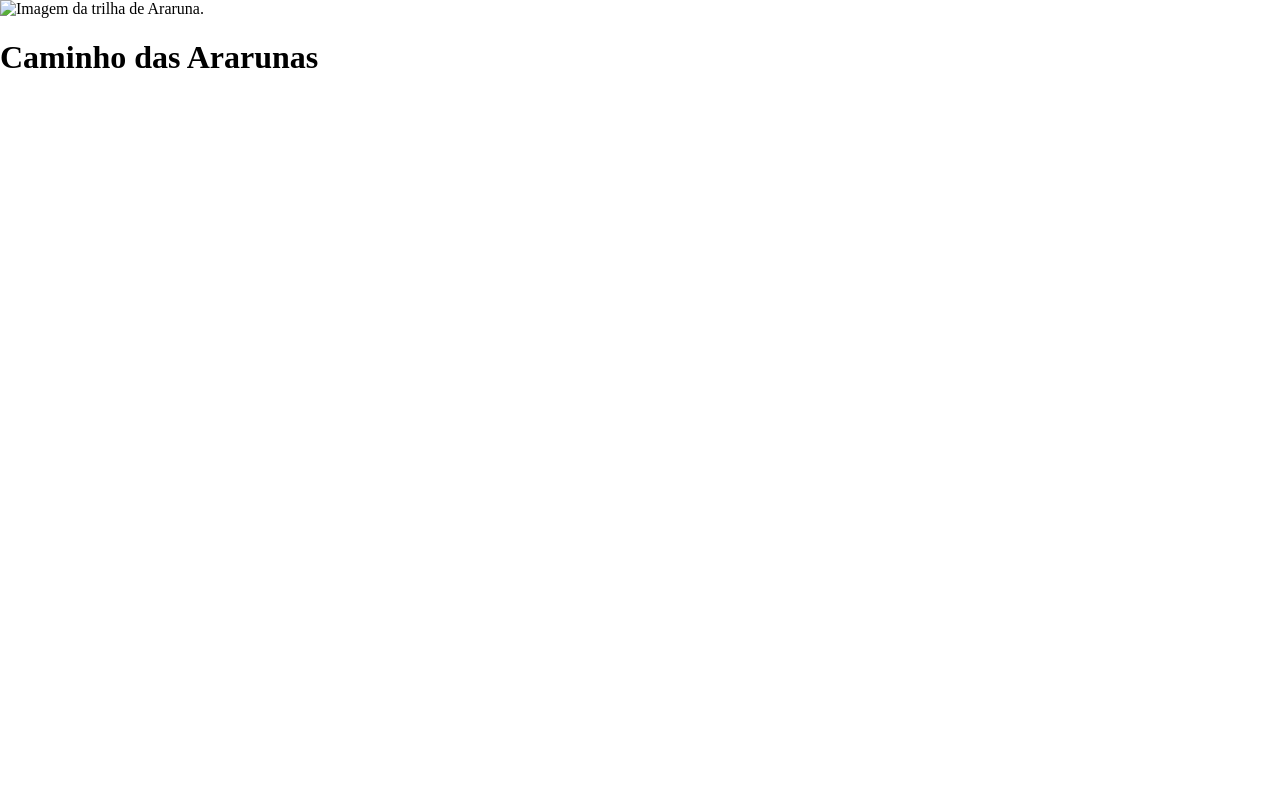
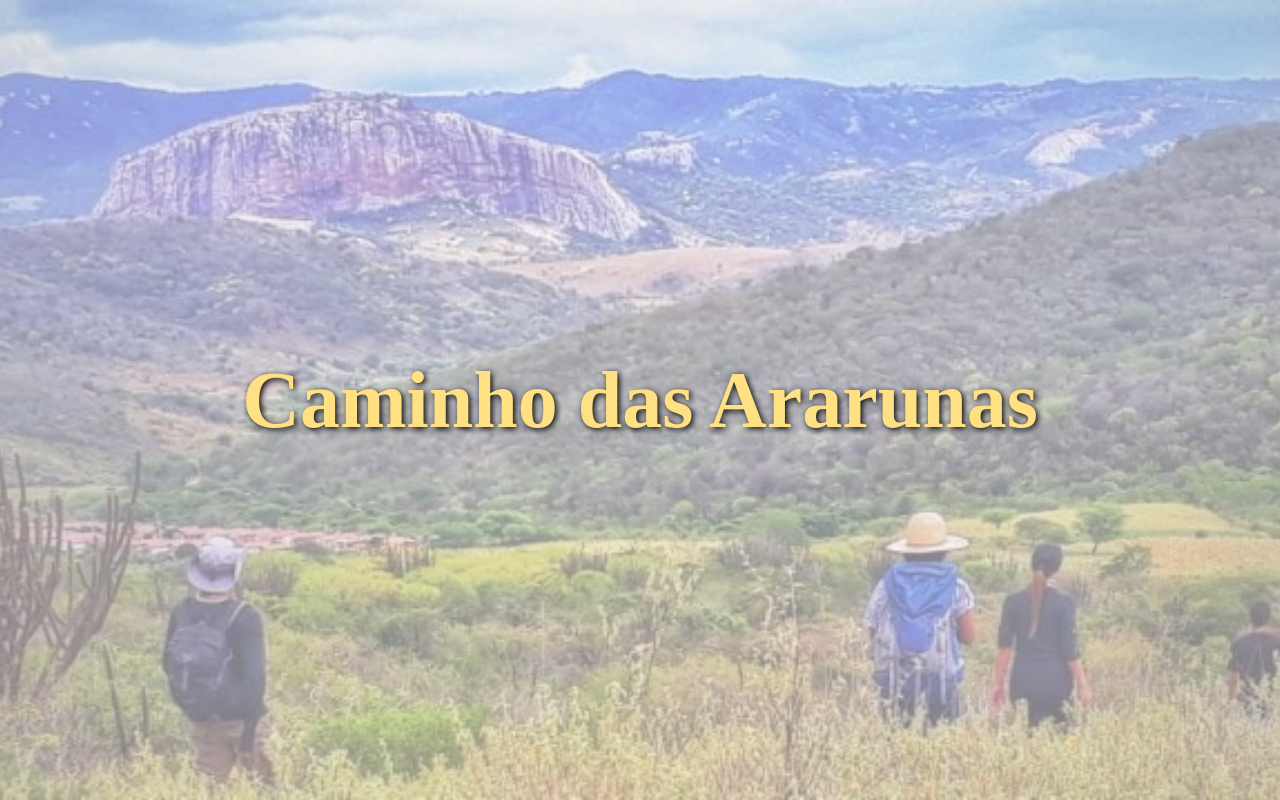
Before and after one commit to CADMECCC/AssociacaoTurismo, a plain HTML site: page Pages/Trilhas.html in a window 1280 px wide. Drawn offline with Linux system fonts and the light colour scheme.

Commit message:
add imagem trilhas

```diff
--- a/Pages/Trilhas.html
+++ b/Pages/Trilhas.html
@@ -3,7 +3,7 @@
 <head>
     <meta charset="UTF-8">
     <meta name="viewport" content="width=device-width, initial-scale=1.0">
-    <link rel="stylesheet" href="/Styles/Style.css">
+    <link rel="stylesheet" href="/styles/styles.css">
     <title>Trilhas</title>
 </head>
 <body style="margin: 0px;">
```
Also changed, not shown: img/Ararunas.jpeg (added).
